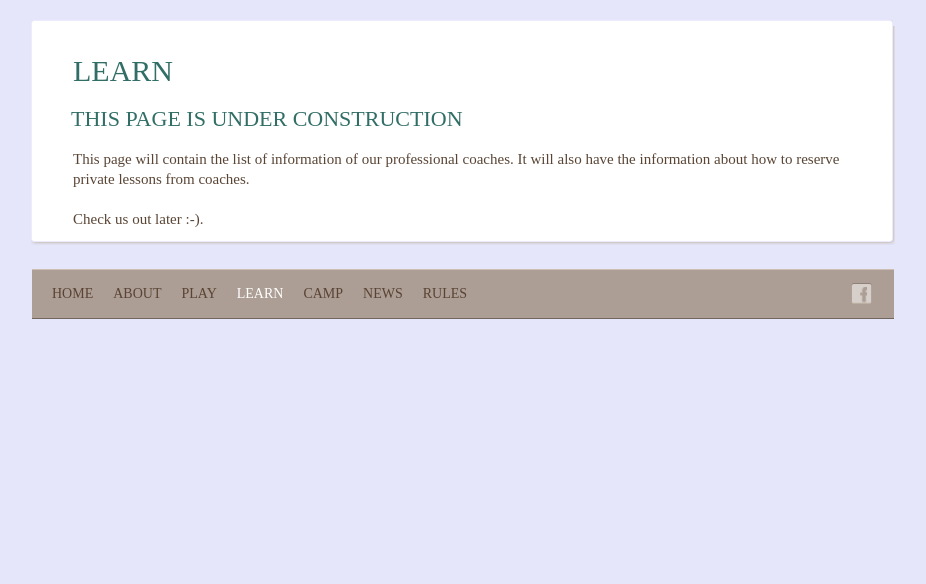
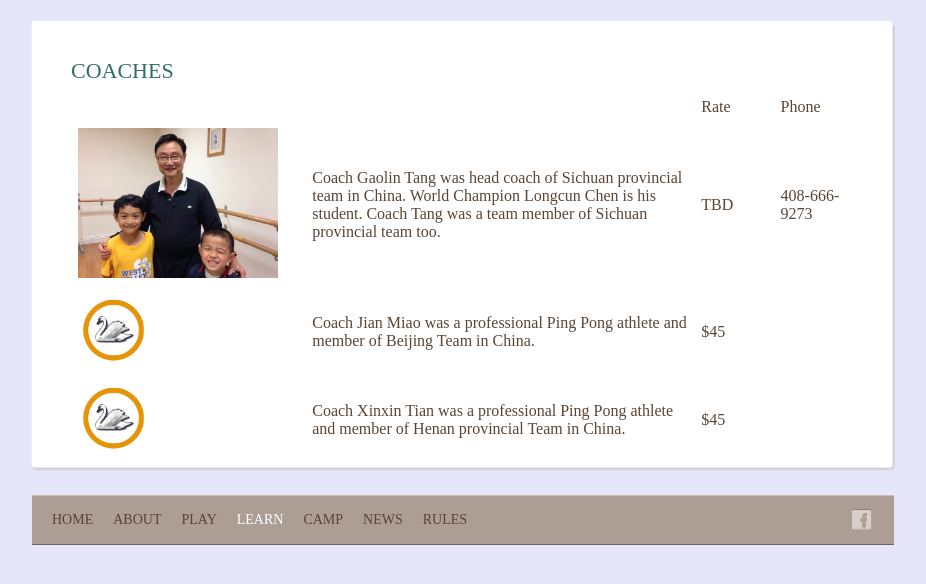
Before and after one commit to ppc-web/ppcweb, a PHP site: page /swan/learn.html in a window 1280 px wide. Shown: the part 72-656 px from the top of the page, without its empty margins (177-1103 px from the left). Run offline with PHP 8.4, Linux system fonts and the light colour scheme.

Commit message:
Add coach info.

```diff
--- a/web/swan/css/style.css
+++ b/web/swan/css/style.css
@@ -611,3 +611,7 @@ ul.end {
 table.fee {
 	padding-bottom: 10px;
 }
+
+table.coach td {
+	padding: 5px;
+}
--- a/web/swan/learn.html
+++ b/web/swan/learn.html
@@ -42,12 +42,76 @@
 				<div class="box">
 					<div>
 						<div class="body">
-							<h1>Learn</h1>
-							<h2>This page is under construction</h2>
-							<p> This page will contain the list of information of our professional coaches. It will also
-							have the information about how to reserve private lessons from coaches. </p>
+							<h2>Coaches</h2>
+							<table class="coach">
+								<thead>
+									<tr>
+										<td>
 
-							<p> Check us out later :-). </p>
+										</td>
+										<td>
+
+										</td>
+										<td>
+											Rate
+										</td>
+										<td>
+											Phone
+										</td>
+									</tr>
+
+
+								</thead>
+								<tbody>
+									<tr>
+										<td>
+											<img src="images/tang-2.jpg" height=150px style="image-orientation: 180deg;"/>
+										</td>
+										<td width="50%">
+											Coach Gaolin Tang was head coach of Sichuan provincial team in China.
+											World Champion Longcun Chen is his student. Coach Tang was a team member of
+											Sichuan provincial team too.
+										</td>
+										<td>
+											TBD
+										</td>
+										<td>
+											408-666-9273
+										</td>
+									</tr>
+									<tr>
+										<td>
+											<img src="images/logo.png" height=72px />
+
+										</td>
+										<td width="50%">
+											Coach Jian Miao was a professional Ping Pong athlete and member of Beijing Team in China.
+										</td>
+										<td width="10%">
+											$45
+										</td>
+										<td width="10%">
+
+										</td>
+									</tr>
+									<tr>
+										<td>
+											<img src="images/logo.png" height=72px />
+
+										</td>
+										<td width="50%">
+											Coach Xinxin Tian was a professional Ping Pong athlete and member of Henan provincial Team in China.
+										</td>
+										<td>
+											$45
+										</td>
+										<td>
+
+										</td>
+									</tr>
+								</tbody>
+							</table>
+
 						</div>
 					</div>
 				</div>
```
Also changed, not shown: web/swan/images/tang-2.jpg (added), web/swan/images/tang.jpg (added).
